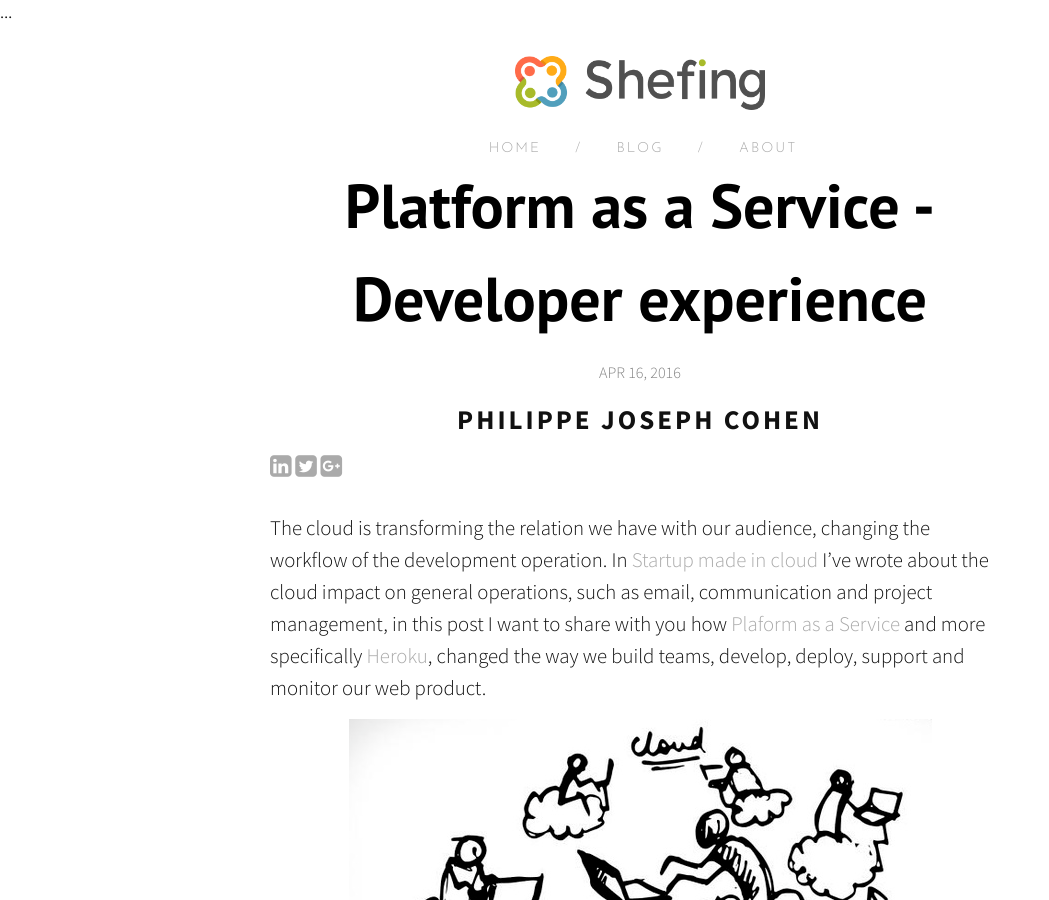
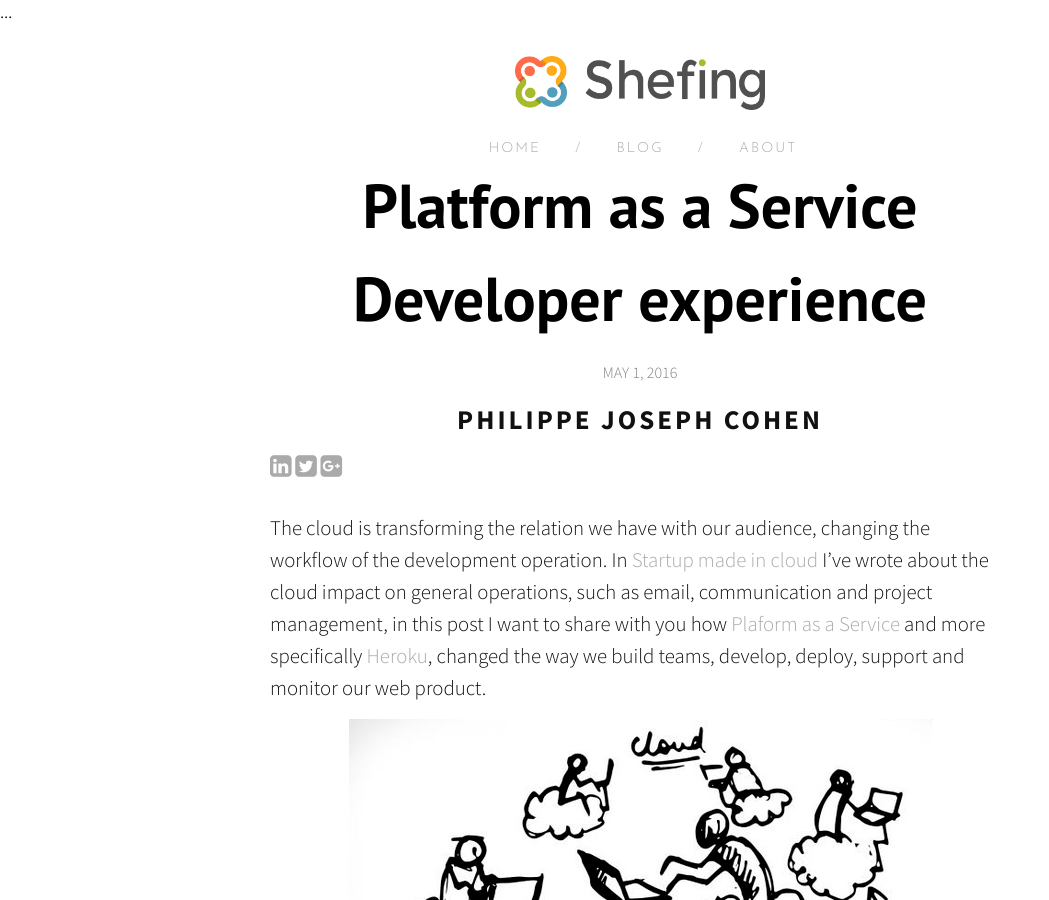
Before and after one commit to philjoseph/philjoseph.github.io, a Jekyll site: the page built from _posts/2016-04-27-platform-as-a-service.markdown, in a window 1280 px wide and 900 px high. Shown: the whole window, without its empty margins (0-1049 px from the left). Built offline with Jekyll 4.4.1, drawn with Linux system fonts in a browser that asks for light colours; nearby versions of some CDN libraries; comment, search, counter and statistics services are not loaded.

Commit message:
fix post

```diff
--- a/_posts/2016-04-27-platform-as-a-service.markdown
+++ b/_posts/2016-04-27-platform-as-a-service.markdown
@@ -1,7 +1,7 @@
 ---
 layout: post
-title:  "Platform as a Service - Developer experience"
-date:   2016-04-16 8:21:31
+title:  "Platform as a Service Developer experience"
+date:   2016-05-1 8:21:31
 categories: business, cloud
 author: "Philippe Joseph Cohen"
 ---
```
